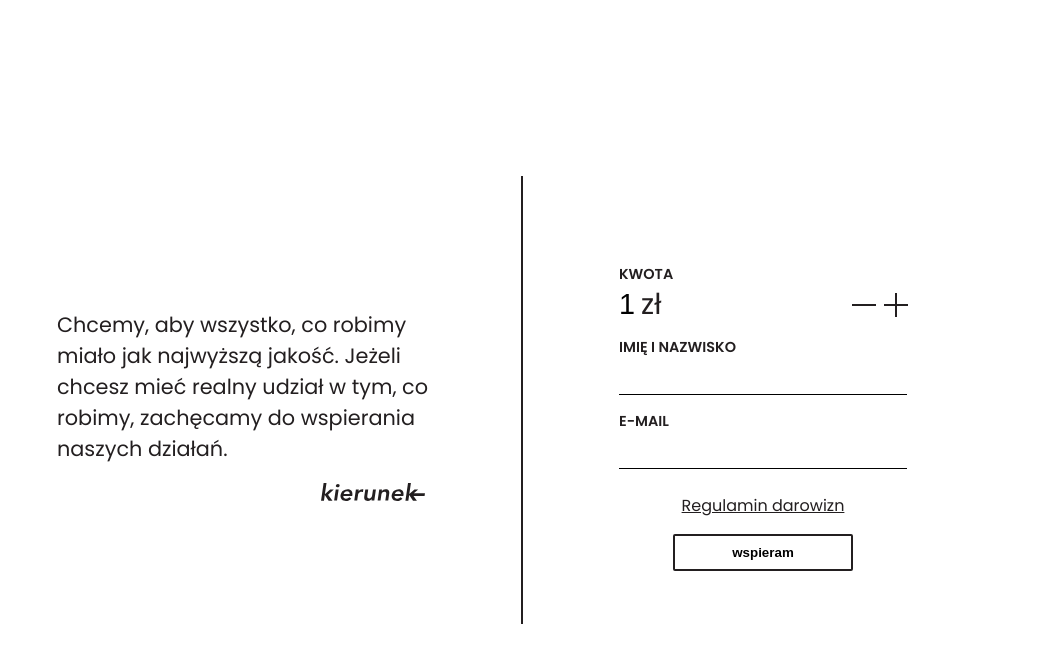
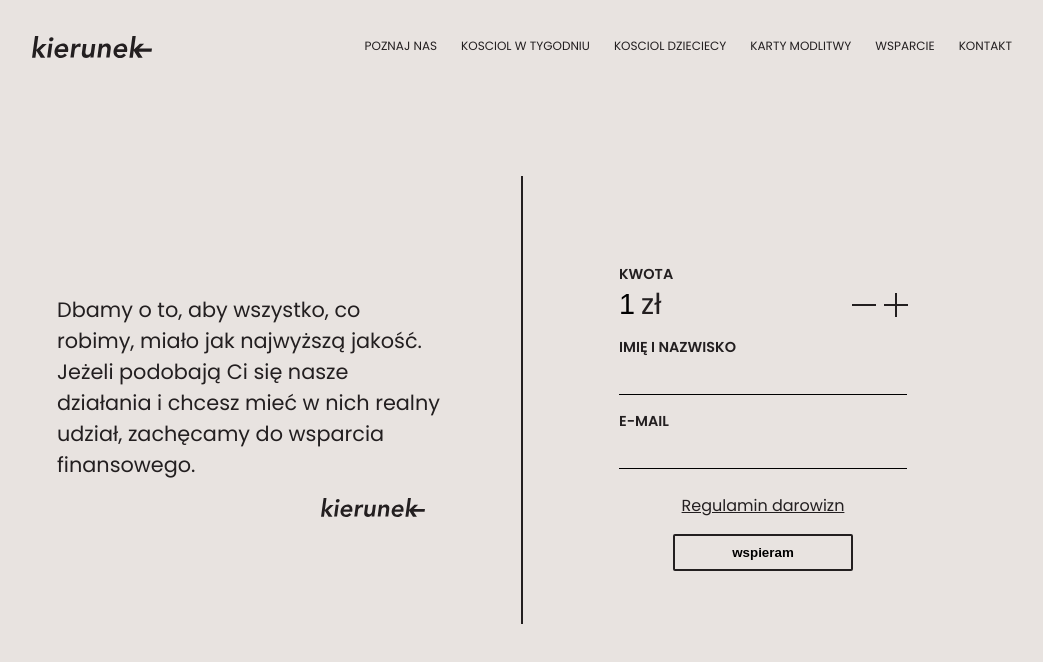
Before and after one commit to kdraganik/kierunek-support-page, a React (Create React App) app: page / in a window 1280 px wide. Shown: the top 662 px of the page, without its empty margins (118-1161 px from the left). Built offline with nearby package versions, Linux system fonts and the light colour scheme.

Commit message:
Add navbar and update colours and text

```diff
--- a/src/App.jsx
+++ b/src/App.jsx
@@ -1,14 +1,14 @@
 import styled from 'styled-components';
 import Form from './components/Form';
+import Navbar from './components/Navbar'
 
 const App = () => {
   return(
     <Wrapper>
+      <Navbar/>
       <Container top>
         <Inspiration>
-          Chcemy, aby wszystko, co robimy miało jak najwyższą jakość.
-          Jeżeli chcesz mieć realny udział w tym, co robimy,
-          zachęcamy do wspierania naszych działań.
+          Dbamy o to, aby wszystko, co robimy, miało jak najwyższą jakość. Jeżeli podobają Ci się nasze działania i chcesz mieć w nich realny udział, zachęcamy do wsparcia finansowego.
         </Inspiration>
         <BigLogo/>
       </Container>
@@ -27,6 +27,7 @@ const Wrapper = styled.div`
   justify-content: center;
   align-items: center;
   font-family: 'Poppins', sans-serif;
+  background-color: #E8E3E0;
   color: #231F20;
 
   @media (max-width: 1200px) {
--- a/src/components/Form.jsx
+++ b/src/components/Form.jsx
@@ -148,7 +148,7 @@ const Input = styled.input.attrs({
   font-size: 1.8em;
   outline: none;
   z-index: 2;
-  border-bottom: 1px solid #fff;
+  border-bottom: 1px solid #E8E3E0;
 
   :focus{
     border-bottom: 1px solid black;
@@ -158,7 +158,7 @@ const Input = styled.input.attrs({
   :-webkit-autofill:hover,
   :-webkit-autofill:focus,
   :-webkit-autofill:active  {
-    -webkit-box-shadow: 0 0 0 30px white inset !important;
+    -webkit-box-shadow: 0 0 0 30px #E8E3E0 inset !important;
   }
 `;
 
@@ -280,12 +280,12 @@ const Button = styled.input.attrs(
   cursor: pointer;
   border-radius: 2px;
   border: 2px solid #231F20;
-  background-color: #fff;
+  background-color: #E8E3E0;
   transition: all .3s ease-out;
 
   &:hover{
     background-color: #231F20;
-    color: #fff;
+    color: #E8E3E0;
   }
 `
 
--- /dev/null
+++ b/src/components/Navbar.jsx
@@ -0,0 +1,91 @@
+import styled from 'styled-components';
+
+const Navbar = () => {
+  return(
+    <Wrapper>
+      <LeftBox>
+        <a href="https://kosciolkierunek.pl">
+          <Logo />
+        </a>
+      </LeftBox>
+      <RightBox>
+        <LinkItem>
+          <Link href='https://kosciolkierunek.pl/poznaj-nas'> Poznaj nas </Link>
+        </LinkItem>
+        <LinkItem>
+          <Link href='https://kosciolkierunek.pl/kosciol-w-tyg'> Kosciol w tygodniu </Link>
+        </LinkItem>
+        <LinkItem>
+          <Link href='https://kosciolkierunek.pl/kosciol-dzieciecy'> Kosciol dzieciecy </Link>
+        </LinkItem>
+        <LinkItem>
+          <Link href='https://karty-modlitwy.kosciolkierunek.pl/poznaj-nas'> Karty modlitwy </Link>
+        </LinkItem>
+        <LinkItem>
+          <Link href='https://wspieram.kosciolkierunek.pl/'> Wsparcie </Link>
+        </LinkItem>
+        <LinkItem>
+          <Link href='https://kosciolkierunek.pl/#kontakt'> Kontakt </Link>
+        </LinkItem>
+      </RightBox>
+    </Wrapper>
+  );
+}
+
+const Wrapper = styled.div`
+  font-size: 12px;
+  color: #231f20;
+  position: absolute;
+  padding: 30px 150px;
+  left: 0;
+  top: 0;
+  z-index: 1;
+  display: flex;
+  justify-content: space-between;
+  align-items: center;
+  width: 100vw;
+`;
+
+const LeftBox = styled.div`
+  display: flex;
+  align-items: center;
+  justify-content: flex-start;
+`
+
+const Logo = styled.img.attrs({
+  src: "./logo_black.svg",
+  alt: "logo"
+})`
+  margin-top: .5em;
+  margin-right: 1em;
+  width: 120px;
+  height: auto;
+  align-self: flex-end;
+`;
+
+const RightBox = styled.ul`
+  display: flex;
+  justify-content: flex-end;
+  align-items: center;
+  list-style: none;
+`
+
+const LinkItem = styled.li`
+  text-transform: uppercase;
+  padding: 3px 12px;
+
+  &:last-child{
+    padding-right: 0;
+  }
+`
+
+const Link = styled.a`
+  font-family: $main-font;
+  text-decoration: none;
+  color: #231f20;
+  &:hover{
+    text-decoration: underline;
+  }
+`
+
+export default Navbar;
```
Also changed, not shown: 2 other files (tests, documents, lock files or other folders).
